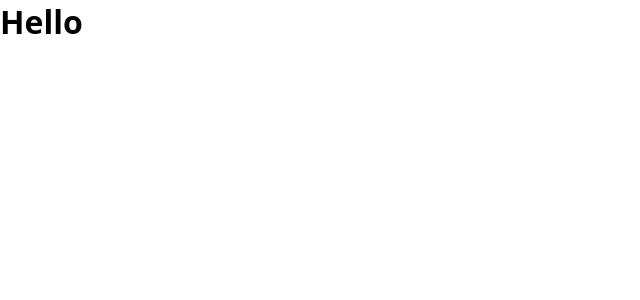
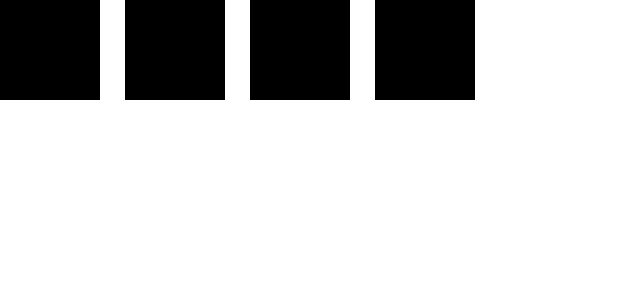
Before and after one commit to lordeadroid/match-colors, a React (Create React App) app: page / in a window 1280 px wide. Shown: the top 300 px of the page, without its empty margins (0-640 px from the left). Built offline with nearby package versions, Linux system fonts and the light colour scheme.

Commit message:
Added cells in the page

```diff
--- /dev/null
+++ b/src/cell-data.json
@@ -0,0 +1,6 @@
+[
+  { "id": 1, "color": "red", "status": "closed" },
+  { "id": 1, "color": "red", "status": "closed" },
+  { "id": 2, "color": "teal", "status": "closed" },
+  { "id": 2, "color": "teal", "status": "closed" }
+]
--- a/src/game.jsx
+++ b/src/game.jsx
@@ -1,5 +1,20 @@
+import * as data from './cell-data.json';
+
+const Cell = ({ id, color, status }) => {
+  return <div className="cell" style={{ backgroundColor: { color } }}></div>;
+};
+
+const Cells = ({ cellDetails }) => {
+  const cells = cellDetails.map((cellDetail, index) => {
+    return <Cell key={index} cellDetail={cellDetail} />;
+  });
+
+  return <div className="cells">{cells}</div>;
+};
+
 const Game = () => {
-  return <h1>Hello</h1>;
+  const cellDetails = data.default;
+  return <Cells cellDetails={cellDetails} />;
 };
 
 export default Game;
--- a/src/index.css
+++ b/src/index.css
@@ -4,3 +4,17 @@
   font-family: system-ui, -apple-system, BlinkMacSystemFont, 'Segoe UI', Roboto,
     Oxygen, Ubuntu, Cantarell, 'Open Sans', 'Helvetica Neue', sans-serif;
 }
+
+.cells {
+  height: 475px;
+  display: flex;
+  flex-wrap: wrap;
+  flex-direction: row;
+  gap: 25px;
+}
+
+.cell {
+  height: 100px;
+  width: 100px;
+  background-color: black;
+}
```
